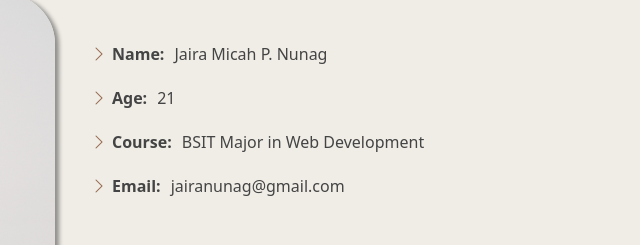
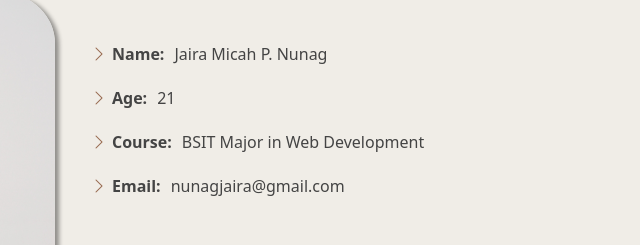
Before and after one commit to jrnng/JAIRA-NUNAG, a plain HTML site: page index.html in a window 1280 px wide. Shown: the part 1014-1259 px from the top of the page, 380-1020 px from the left. Drawn offline with nearby package versions, Linux system fonts and the light colour scheme.

Commit message:
initial commit

```diff
--- a/index.html
+++ b/index.html
@@ -80,7 +80,7 @@
                       <li><i class="bi bi-chevron-right"></i> <strong>Name:</strong> <span>Jaira Micah P. Nunag</span></li>
                       <li><i class="bi bi-chevron-right"></i> <strong>Age:</strong> <span>21</span></li>
                       <li><i class="bi bi-chevron-right"></i> <strong>Course:</strong> <span>BSIT Major in Web Development</span></li>
-                      <li><i class="bi bi-chevron-right"></i> <strong>Email:</strong> <span>jairanunag@gmail.com</span></li>
+                      <li><i class="bi bi-chevron-right"></i> <strong>Email:</strong> <span>nunagjaira@gmail.com</span></li>
                     </ul>
                   </div>
                 </div>
```
